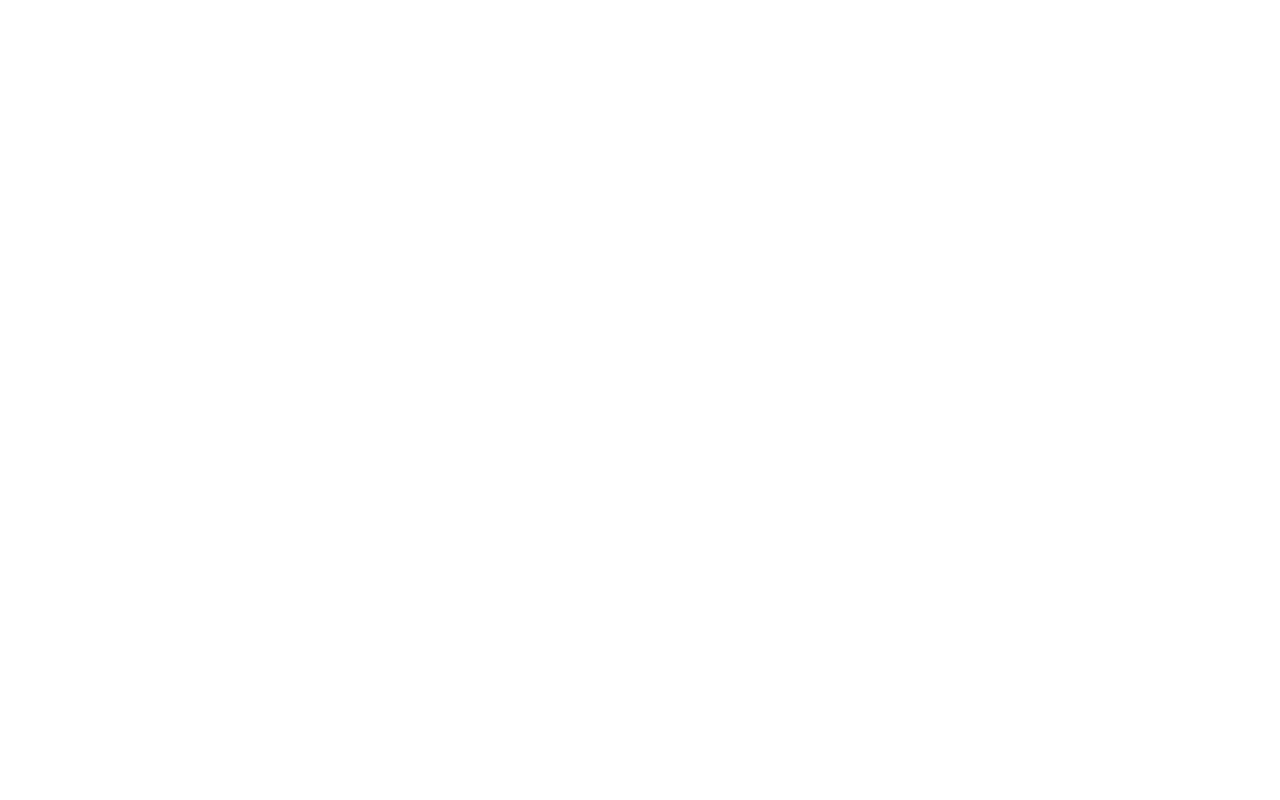
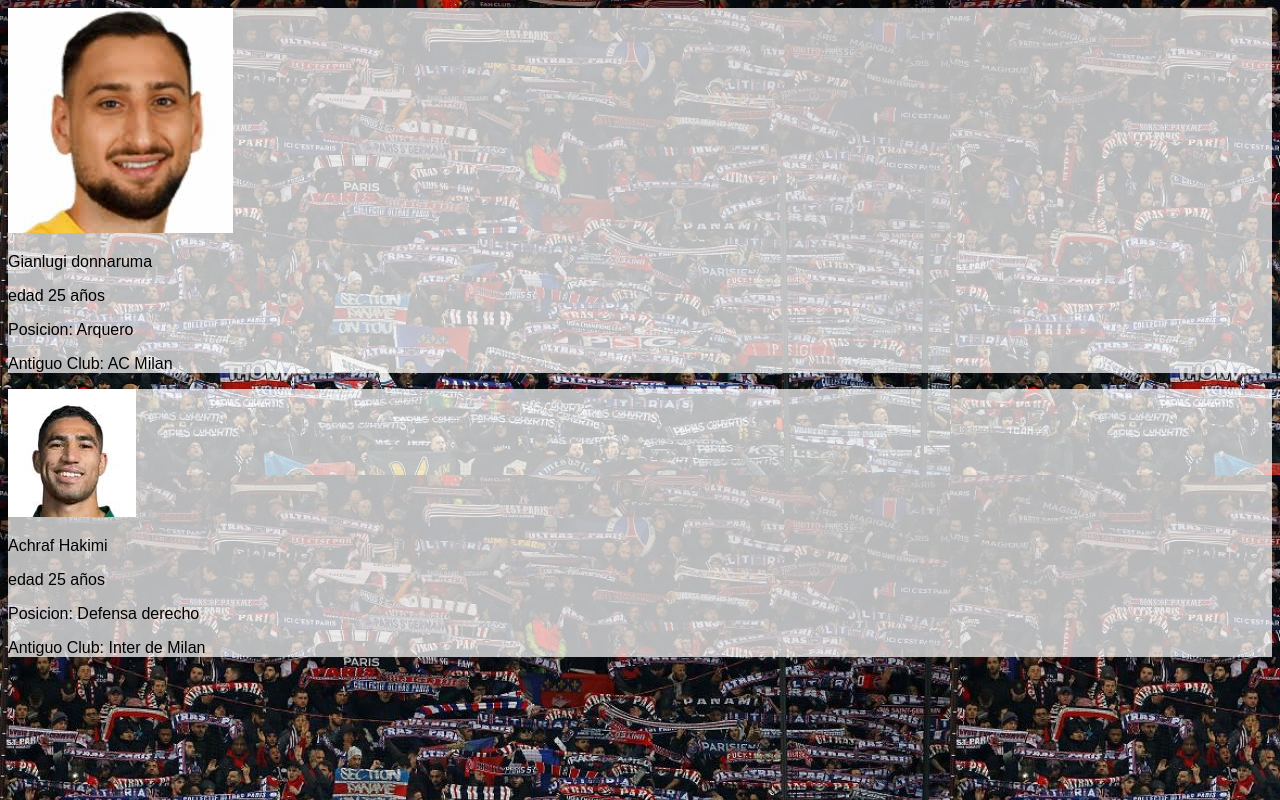
Before and after one commit to dritogoat/psg.web, a plain HTML site: page jugadores.html in a window 1280 px wide. Drawn offline with Linux system fonts and the light colour scheme; a web font is replaced by a local one.

Commit message:
Add files via upload

```diff
--- a/estilos.css
+++ b/estilos.css
@@ -1,3 +1,6 @@
+
+@import url('https://fonts.googleapis.com/css2?family=Fira+Sans+Condensed:ital,wght@0,100;0,200;0,300;0,400;0,500;0,600;0,700;0,800;0,900;1,100;1,200;1,300;1,400;1,500;1,600;1,700;1,800;1,900&display=swap');
+
 h1{
     color: rgb(211, 16, 16)
 }
@@ -5,6 +8,7 @@ h1{
 body{
     background-color: rgb(12, 12, 100);
     background-image: url(imagenes/fondo1.jpeg);
+    font-family: "Fira Sans Condensed", sans-serif;
 }
 header{
     text-align: center;
@@ -17,3 +21,7 @@ nav a{
     margin:20px;
     padding: 10px;
 }
+
+.cardJugador{
+    background-color: rgba(255, 255, 255, 0.719);
+}
--- a/jugadores.html
+++ b/jugadores.html
@@ -0,0 +1,53 @@
+<!DOCTYPE html>
+<html>
+    <head>
+        <meta charset="UTF-8">
+        <title>PSG</title>
+        <meta name="keywords" content="futbol, Psg, Francia, Ganador">
+        <meta name="description" content="Pagina dedicada al PSG">
+        <meta name="author" content="Pedro Gomez Saravia">
+        <link rel="stylesheet" href="estilos.css">
+    </head>
+    <body>
+        <header>
+
+
+        </header>
+        <nav>
+
+        </nav>
+        <main>
+          <div class="cardJugador">
+            <img src="imagenes/donnaruma.jpg">
+            <p>
+                Gianlugi donnaruma
+            </p>
+            <p>
+                edad 25 años
+            </p>
+            <p>
+                Posicion: Arquero
+            </p>
+            <p>
+                Antiguo Club: AC Milan
+            </p>
+          </div>
+          <div class="cardJugador">
+            <img src="imagenes/hakimi.jpg">
+            <p>
+                Achraf Hakimi
+            </p>
+            <p>
+                edad 25 años
+            </p>
+            <p>
+                Posicion: Defensa derecho
+            </p>
+            <p>
+                Antiguo Club: Inter de Milan
+            </p>
+          </div>
+        </main>
+
+    </body>
+</html>
```
Also changed, not shown: imagenes/barcola.jpg (added), imagenes/dembele.jpg (added), imagenes/donnaruma.jpg (added), imagenes/hakimi.jpg (added), imagenes/kolo.jpg (added), imagenes/marqui.jpg (added), imagenes/neves.jpg (added), imagenes/nuno.jpg (added), imagenes/ruiz.jpg (added), imagenes/viti.jpg (added).
